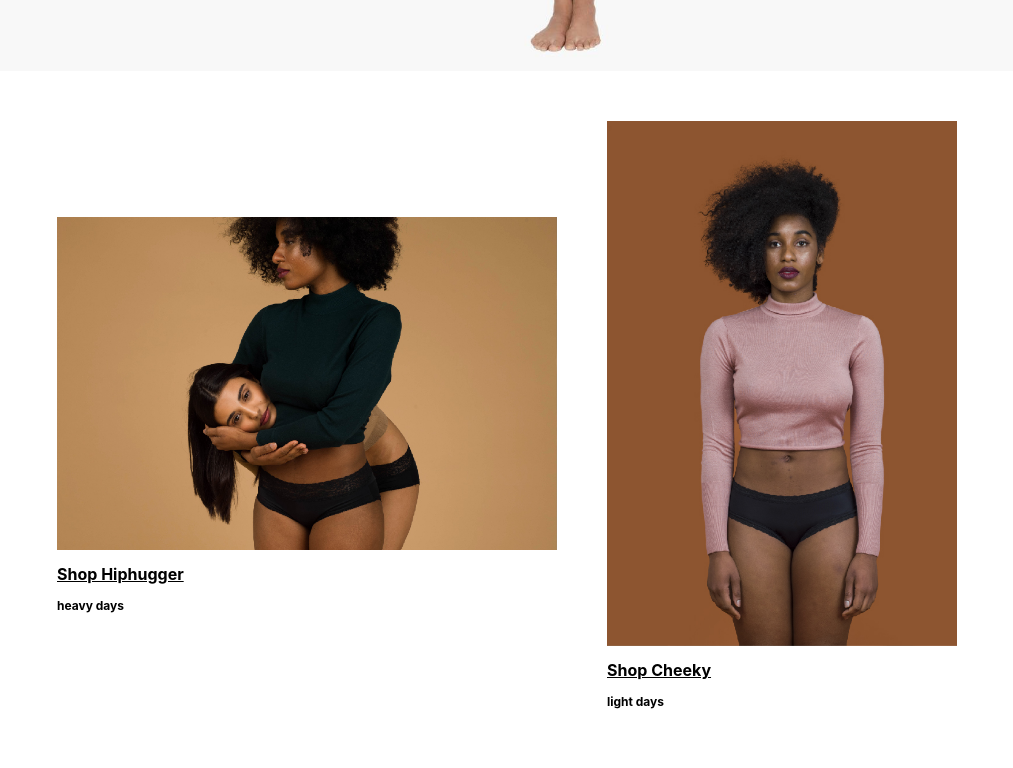
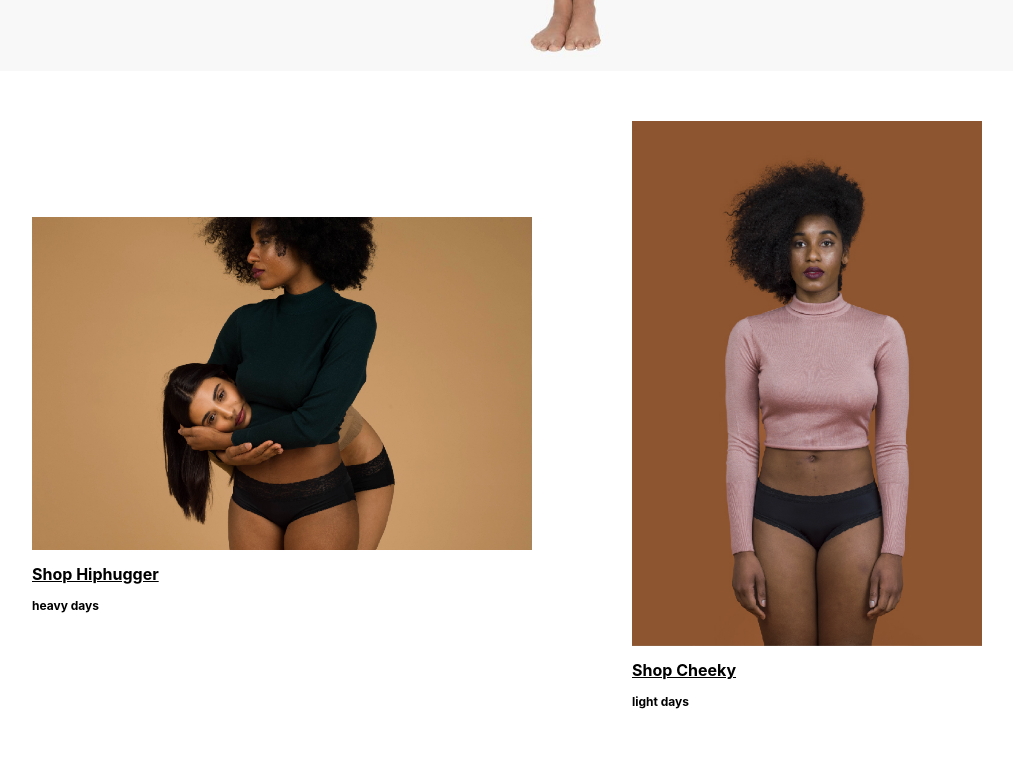
Before and after one commit to Duquea95/Thinx-Challenge, a React (Create React App) app: page / in a window 1280 px wide. Shown: the part 600-1368 px from the top of the page, without its empty margins (58-1071 px from the left). Built offline with nearby package versions, Linux system fonts and the light colour scheme.

Commit message:
add css changes

```diff
--- a/src/components/PdpTop.js
+++ b/src/components/PdpTop.js
@@ -32,12 +32,28 @@ const PdpTop = () => {
     }
 
     const toggleDropdown = () => {
-        console.log("open")
         setIsSizeDropdown(!isSizeDropdown)
     }
 
     const updateProductSize = () => {
         console.log(productSize)
+        setProductSize(1)
+    }
+
+    const sizes = [
+        {id: 1, size: "xs"},
+        {id: 2, size: "s"},
+        {id: 3, size: "m"},
+        {id: 4, size: "l"},
+        {id: 5, size: "xl"},
+    ]
+
+    const SizeList = () => {
+        return(
+            sizes.map(size =>
+                <li key={size.id} className={`${isSizeDropdown ? "" : "hidden"}`} onClick={console.log(this)}>{size.size}</li>
+            )
+        )
     }
 
     return(
@@ -88,11 +104,13 @@ const PdpTop = () => {
                                                     <div>
                                                         <ul className={`${isSizeDropdown ? "open" : ""}`} onClick={toggleDropdown}>
                                                             <li className={`active ${isSizeDropdown ? "active-border" : ""}`}>size</li>
-                                                            <li className={`${isSizeDropdown ? "" : "hidden"}`} onClick={updateProductSize}>xs</li>
+                                                            {/* {isSizeDropdown && <SizeList/>} */}
+                                                            <SizeList/>
+                                                            {/* <li className={`${isSizeDropdown ? "" : "hidden"}`} onClick={updateProductSize}>xs</li>
                                                             <li className={`${isSizeDropdown ? "" : "hidden"}`} onClick={updateProductSize}>s</li>
                                                             <li className={`${isSizeDropdown ? "" : "hidden"}`} onClick={updateProductSize}>m</li>
                                                             <li className={`${isSizeDropdown ? "" : "hidden"}`} onClick={updateProductSize}>l</li>
-                                                            <li className={`${isSizeDropdown ? "" : "hidden"}`} onClick={updateProductSize}>xl</li>
+                                                            <li className={`${isSizeDropdown ? "" : "hidden"}`} onClick={updateProductSize}>xl</li> */}
                                                         </ul>
                                                     </div>
                                                 </div>
--- a/src/index.css
+++ b/src/index.css
@@ -205,7 +205,6 @@ img {
 .dropdown li.active-border{
   border-bottom: 1px solid black;
 }
-border-bottom: 1px solid black;
 .pdp-related-product {
   display: flex;
   justify-content: center;
@@ -224,15 +223,16 @@ border-bottom: 1px solid black;
   align-items: center;
   padding: 25px 0 50px;
 }
+.pdp-related-product-left,
+.pdp-related-product-right {
+  display: flex;
+  padding: 0 50px;
+}
 .pdp-related-product-left {
-  display: flex;
   justify-content: flex-end;
-  padding: 0 25px;
 }
 .pdp-related-product-right {
-  display: flex;
   justify-content: flex-start;
-  padding: 0 25px;
 }
 .pdp-related-product__link{
   color: black;
```
